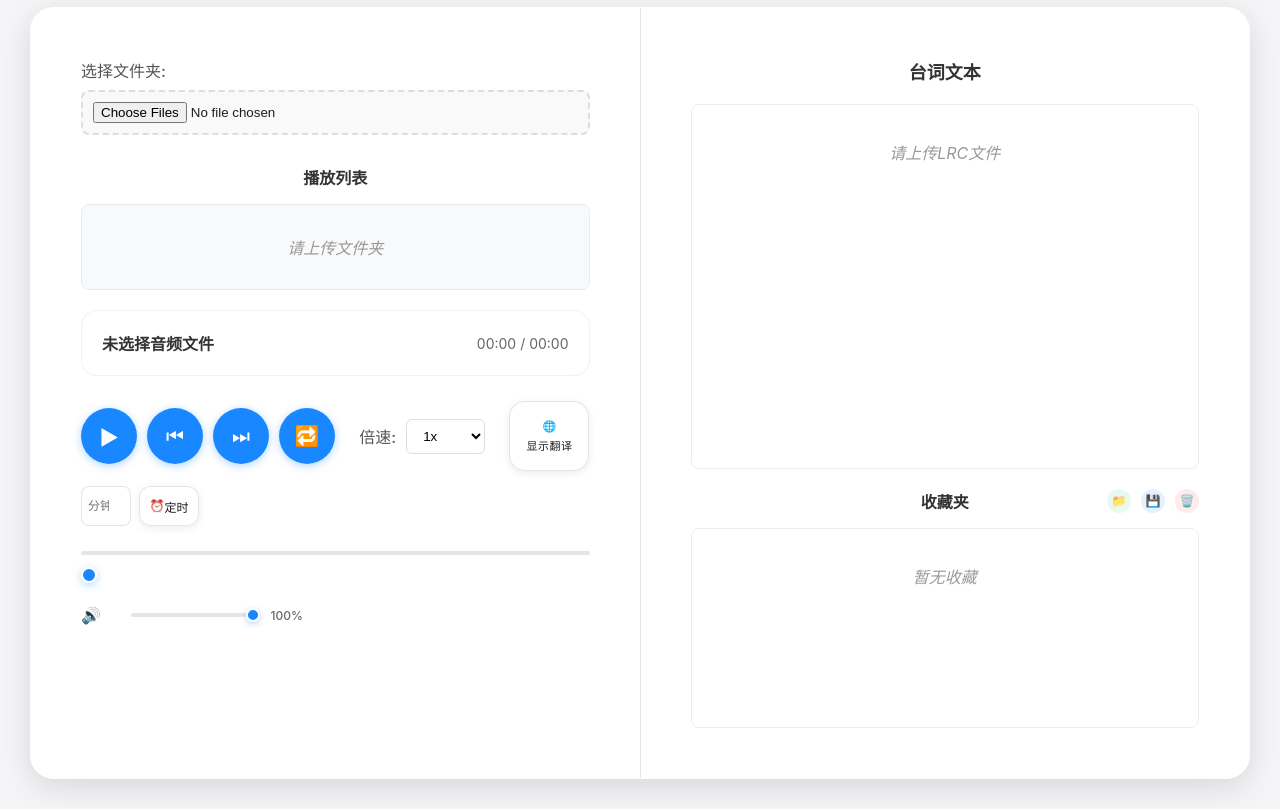
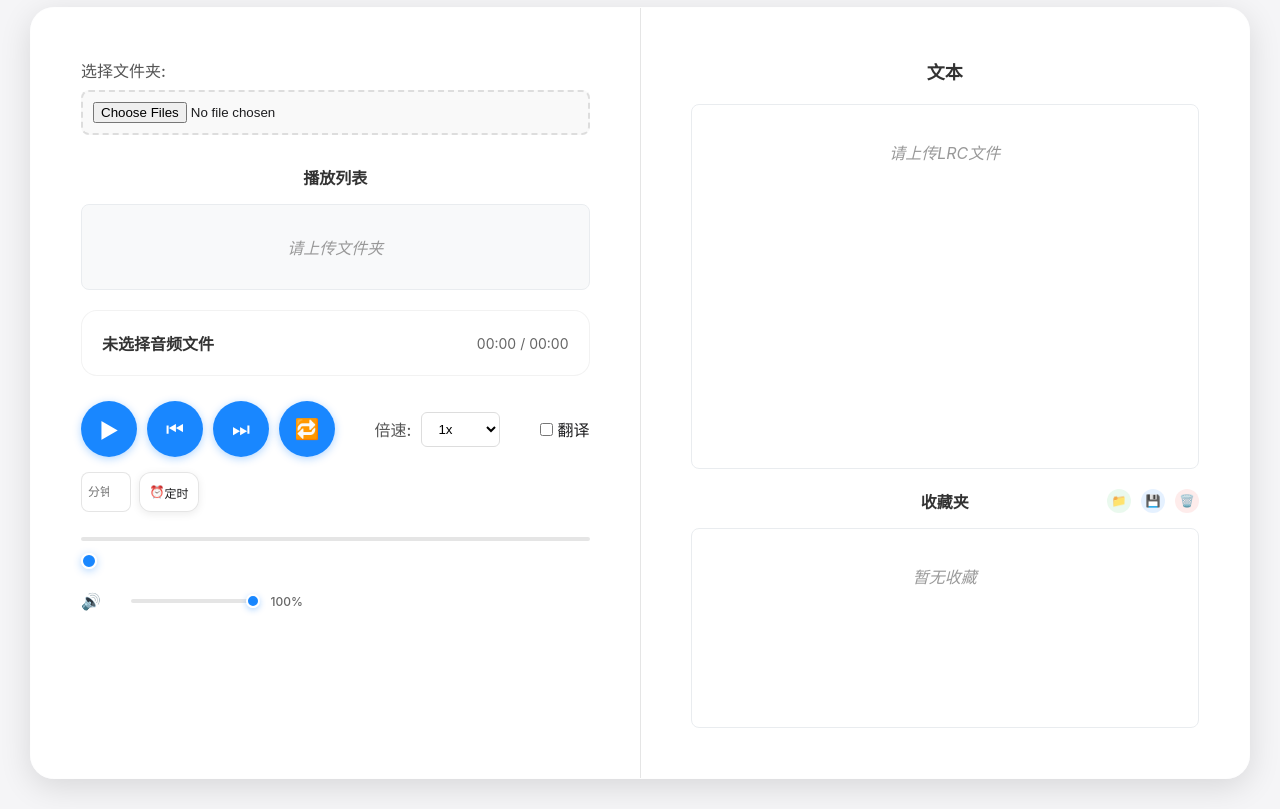
Before and after one commit to Violethxy/echoscreen-player, a plain HTML site: page index.html in a window 1280 px wide. Shown: the part 72-881 px from the top of the page. Drawn offline with Linux system fonts and the light colour scheme.

Commit message:
Update index.html

```diff
--- a/index.html
+++ b/index.html
@@ -64,11 +64,11 @@
                         </div>
 
                         <div class="translation-control">
-                            <button id="translationToggle" class="control-btn" title="切换中文翻译">
-                                <span id="translationIcon">🌐</span>
-                                <span id="translationText">显示翻译</span>
-                                <span class="status-indicator"></span>
-                            </button>
+                            <label class="ios-switch">
+                                <input type="checkbox" id="translationToggle">
+                                <span class="switch-slider"></span>
+                                <span class="switch-label">翻译</span>
+                            </label>
                         </div>
 
                         <div class="timer-control">
@@ -102,7 +102,7 @@
 
             <div class="right-panel">
                 <div class="lyrics-container">
-                    <h3>台词文本</h3>
+                    <h3>文本</h3>
                     <div id="lyrics" class="lyrics">
                         <div class="lyric-placeholder">请上传LRC文件</div>
                     </div>
```
